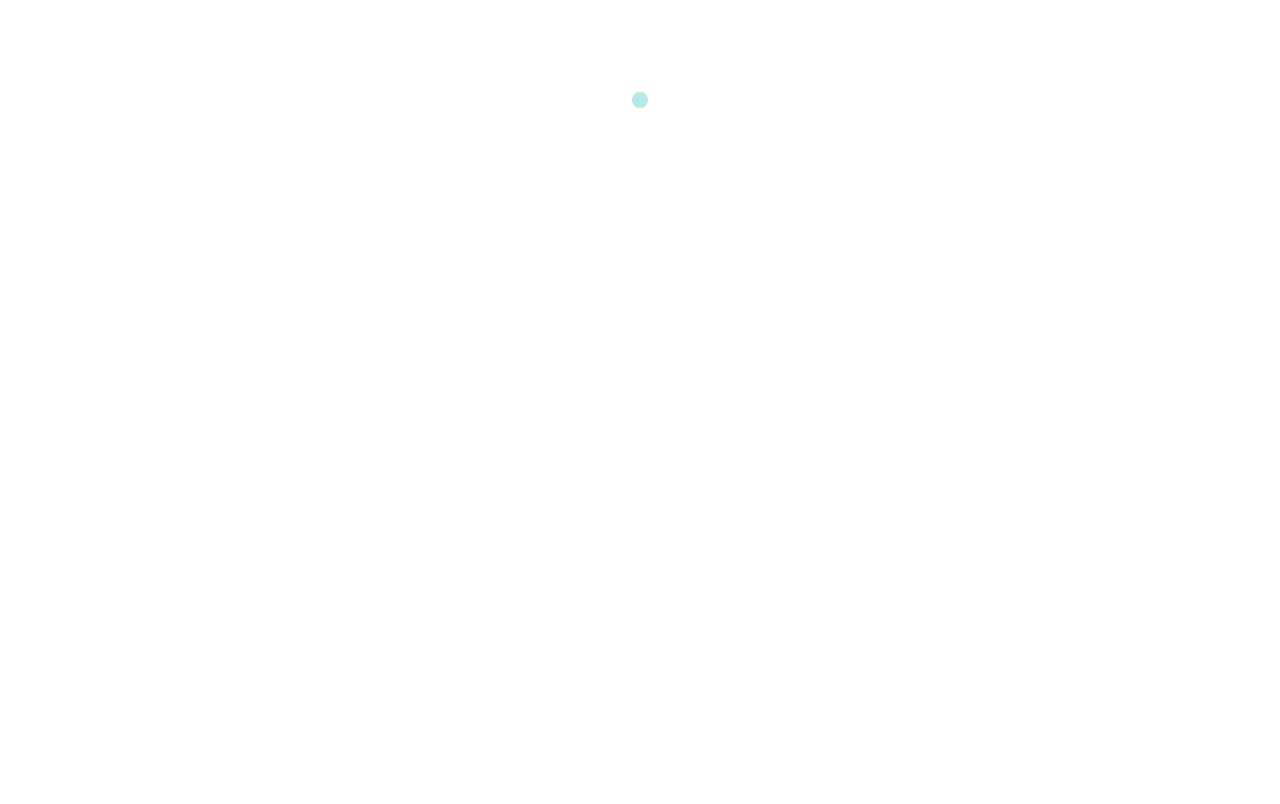
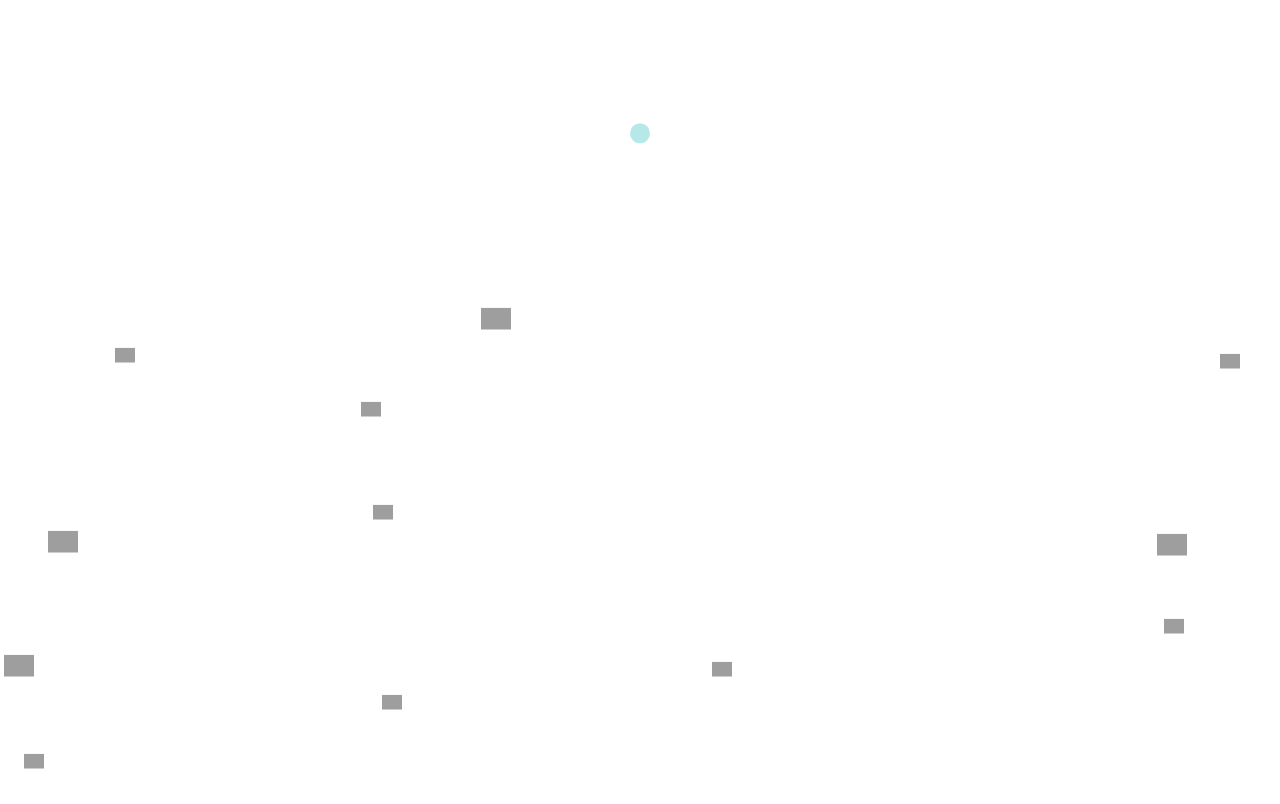
Before and after one commit to h5-games/snowball, a website built with webpack: page src/index.html in a window 1280 px wide. Built offline with nearby package versions, Linux system fonts and the light colour scheme.

Commit message:
2D 首屏渲染完成

```diff
--- a/src/Terr.ts
+++ b/src/Terr.ts
@@ -1,7 +1,21 @@
 /// <reference path="index.d.ts"/>
+import config from './utils/config';
 
-export default class Terr {
-  constructor(config: TerrConfigInterface) {
-
+export default class Terr implements TerrInterface {
+  id = '';
+  width = 0;
+  height = 0;
+  left = 0;
+  top = 0;
+  constructor({ left, top, size }: TerrConfigInterface, terrImage: any) {
+    // 依据 size 计算 width 依据 width 计算同比例 height
+    const width = config.terrSizes[size];
+    (<any>Object).assign(this, {
+      id: 'TERR_' + Math.floor(Math.random() * 8999999 + 1000000),
+      left,
+      top,
+      width,
+      height: Math.floor(width / (terrImage.width / terrImage.height))
+    })
   }
 }
--- a/src/index.html
+++ b/src/index.html
@@ -3,6 +3,7 @@
 <head>
   <meta charset="UTF-8">
   <meta name="viewport" content="width=device-width, initial-scale=1, shrink-to-fit=no">
+  <meta name="viewport" content="initial-scale=1.0, maximum-scale=1.0, user-scalable=0"/>
   <title>滚雪球</title>
   <link rel="shortcut icon" type="image/png" href="//yijic.com/public/images/favicon.ico"/>
   <style>
@@ -15,6 +16,14 @@
       margin: 0;
       padding: 0;
     }
+
+    canvas {
+      position: absolute;
+      left: 0;
+      top: 0;
+      right: 0;
+      bottom: 0;
+    }
   </style>
 </head>
 <body>
--- a/src/index.ts
+++ b/src/index.ts
@@ -1,10 +1,12 @@
 /// <reference path="index.d.ts"/>
 import Ball from './Ball';
 import { computedPixe } from './utils';
+import Terr from './Terr';
+import baseConfig from './utils/config';
 
 const engine: engineInterface = {
   config: {
-    terrNum: 10,
+    terrNum: 12,
     terrImagePath: ''
   },
   canvas: null,
@@ -13,7 +15,7 @@ const engine: engineInterface = {
   terrImage: null,
   gameTimer: null,
   ball: null,
-  terrList: [],
+  terrList: {},
 
   /**
    * @description 初始化游戏引擎游戏引擎
@@ -62,19 +64,30 @@ const engine: engineInterface = {
    * @description 初始化游戏
    */
   initGame() {
-    const { config, canvas } = engine;
+    const { config, canvas, terrList, terrImage } = engine;
     const { terrNum } = config;
     engine.ball = new Ball({
       left: canvas.width / 2,
-      top: 100,
-      radius: computedPixe(8),
-      space: 2
+      top: canvas.height / 6,
+      radius: computedPixe(10),
+      space: computedPixe(2)
     });
+    engine.paintBall(engine.ball);
+
     for (let i = 0; i < terrNum; i ++) {
+      const size = Math.random() > 0.5 ? 1 : 2
+      const terr = new Terr({
+        size,
+        left: Math.floor(Math.random() * (canvas.width - baseConfig.terrSizes[size])),
+        top: canvas.height / 3 + Math.floor(Math.random() * (canvas.height - canvas.height / 3))
+      }, terrImage);
 
+      terrList[terr.id] = terr;
     }
-
-    engine.paintBall();
+    (<any>Object)
+      .values(terrList)
+      .sort((x, y) => (x.top + x.height) - (y.top + y.height))
+      .forEach(terr => engine.paintTerr(terr));
 
     canvas.addEventListener('touchstart', e => {
       e.preventDefault();
@@ -100,7 +113,7 @@ const engine: engineInterface = {
     const { ball } = engine;
     ball.move();
     engine.clearCanvas();
-    engine.paintBall();
+    engine.paintBall(ball);
     engine.gameTimer = window.requestAnimationFrame(engine.animate);
   },
 
@@ -115,13 +128,21 @@ const engine: engineInterface = {
   /**
    * @description 绘制雪球
    */
-  paintBall() {
+  paintBall({ color, left, top, radius }) {
     const { context } = engine;
-    const { color, left, top, radius } = this.ball;
     context.fillStyle = color;
     context.beginPath();
     context.arc(left, top, radius, 0, 2 * Math.PI);
     context.fill();
+  },
+
+  /**
+   * @description 绘制树
+   */
+  paintTerr({width, height, left, top}) {
+    const { context, terrImage } = engine;
+    context.beginPath();
+    context.drawImage(terrImage, left, top, width, height);
   }
 };
 
--- /dev/null
+++ b/src/utils/config.ts
@@ -0,0 +1,8 @@
+import {computedPixe} from './index';
+
+export default {
+  terrSizes: {
+    1: computedPixe(20),
+    2: computedPixe(30)
+  }
+}
```
Also changed, not shown: src/index.d.ts (+15 -4 lines), 1 other file.
